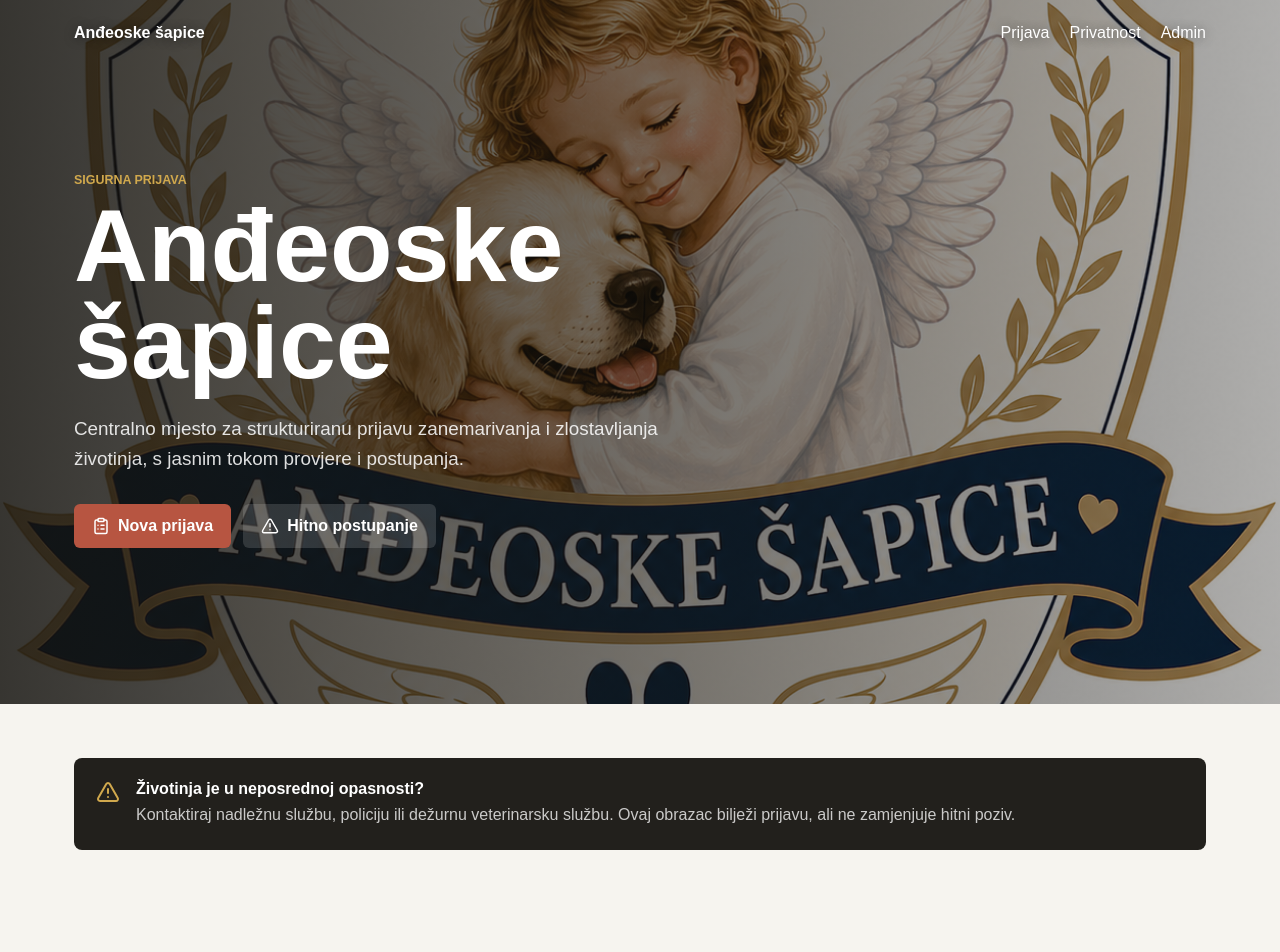
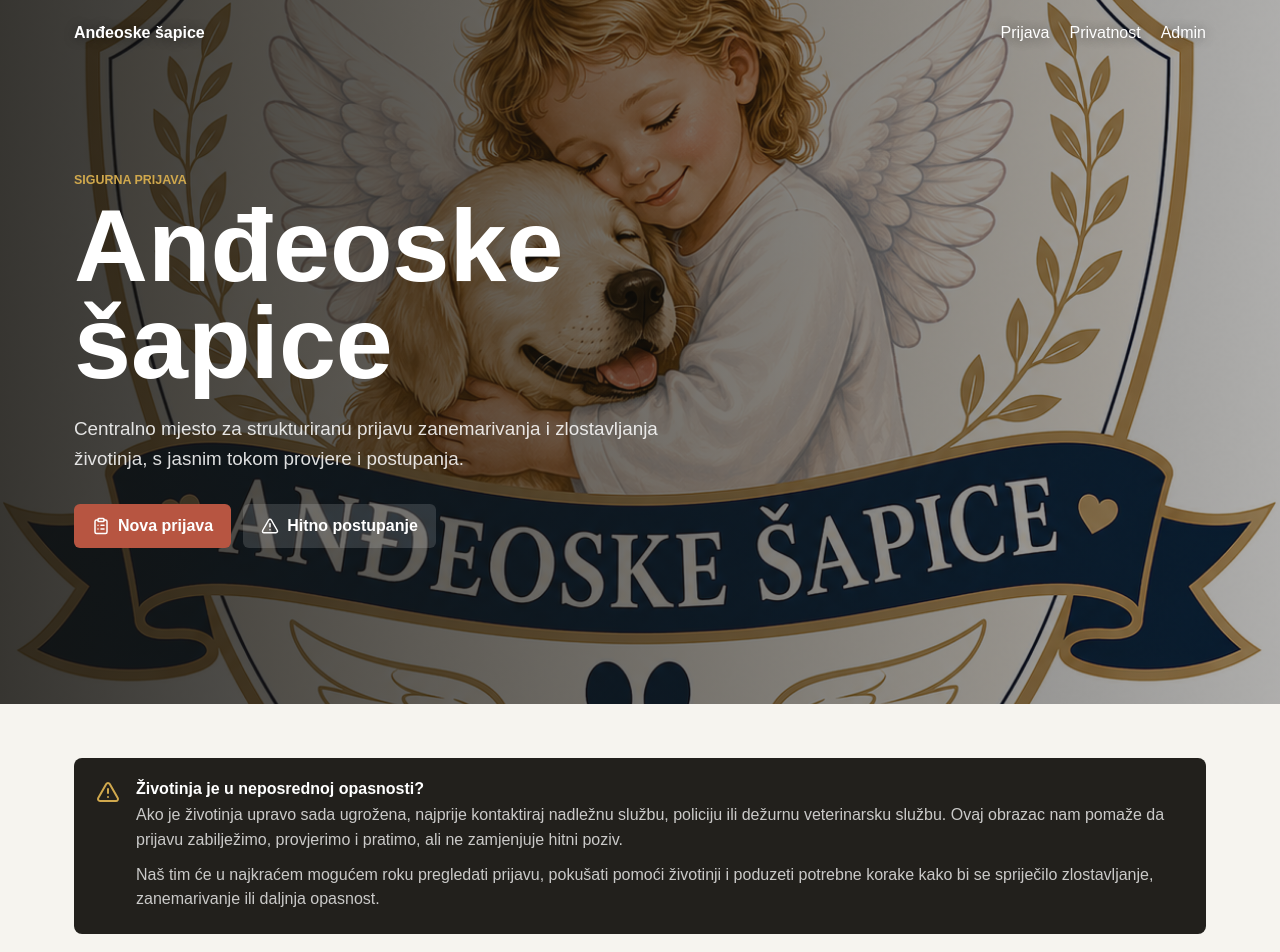
Before and after one commit to slykan/andeoske_sapice, a Next.js app: page / in a window 1280 px wide. Shown: the top 952 px of the page. Built offline with nearby package versions, Linux system fonts and the light colour scheme; no server answers.

Commit message:
Expand emergency notice copy

```diff
--- a/app/globals.css
+++ b/app/globals.css
@@ -193,6 +193,10 @@ h3 {
   padding: 22px;
 }
 
+.notice > div + div {
+  display: none;
+}
+
 .notice svg {
   color: var(--gold);
   flex: 0 0 auto;
@@ -202,6 +206,10 @@ h3 {
   color: rgba(255, 255, 255, 0.76);
   line-height: 1.55;
   margin-top: 5px;
+}
+
+.notice p + p {
+  margin-top: 10px;
 }
 
 .section-heading {
--- a/app/page.tsx
+++ b/app/page.tsx
@@ -368,6 +368,20 @@ export default function Home() {
           <div>
             <strong>Životinja je u neposrednoj opasnosti?</strong>
             <p>
+              Ako je životinja upravo sada ugrožena, najprije kontaktiraj nadležnu
+              službu, policiju ili dežurnu veterinarsku službu. Ovaj obrazac nam
+              pomaže da prijavu zabilježimo, provjerimo i pratimo, ali ne zamjenjuje
+              hitni poziv.
+            </p>
+            <p>
+              Naš tim će u najkraćem mogućem roku pregledati prijavu, pokušati
+              pomoći životinji i poduzeti potrebne korake kako bi se spriječilo
+              zlostavljanje, zanemarivanje ili daljnja opasnost.
+            </p>
+          </div>
+          <div>
+            <strong>Životinja je u neposrednoj opasnosti?</strong>
+            <p>
               Kontaktiraj nadležnu službu, policiju ili dežurnu veterinarsku službu.
               Ovaj obrazac bilježi prijavu, ali ne zamjenjuje hitni poziv.
             </p>
```
